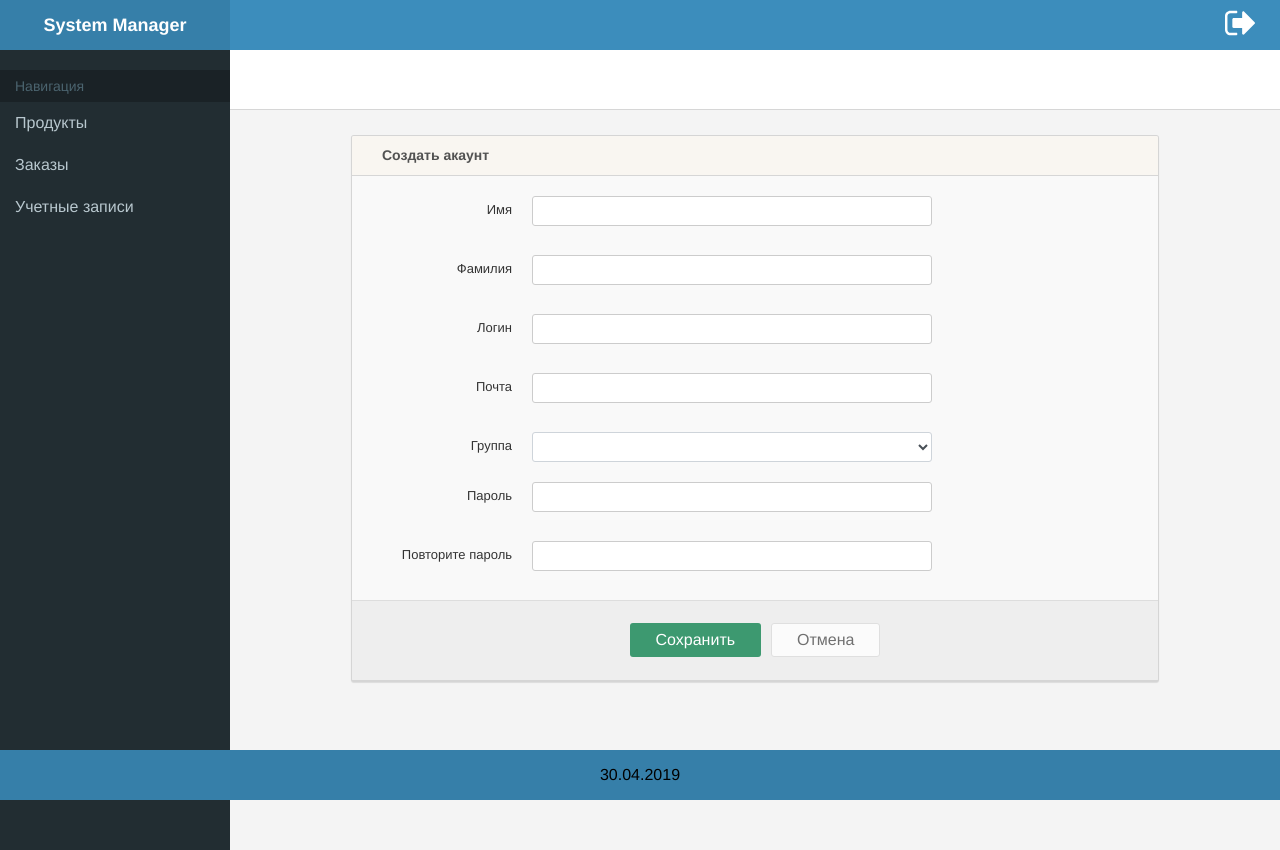
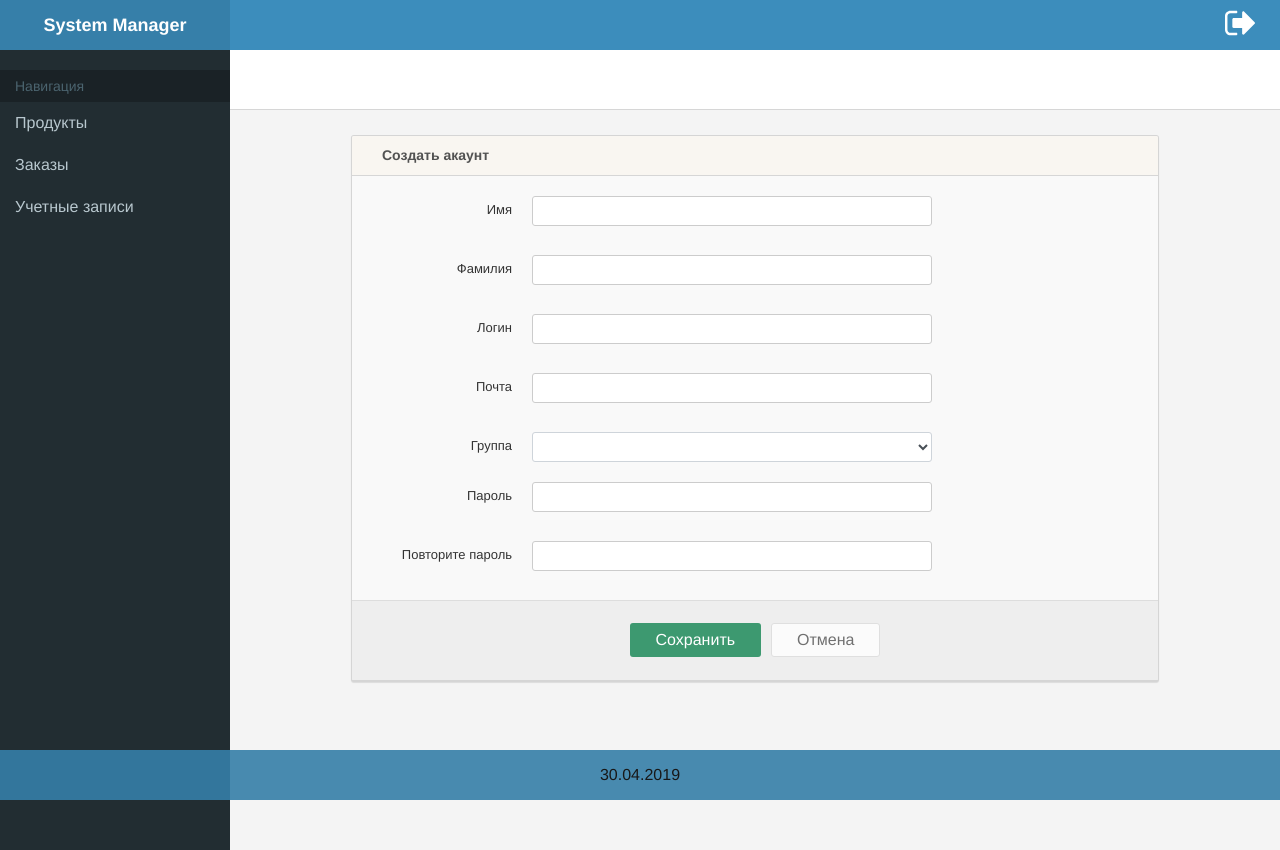
Before and after one commit to frezebloom/tkaneva, a Vue app in the folder dev/manager/: page /users/edit in a window 1280 px wide. Built offline with nearby package versions, Linux system fonts and the light colour scheme; sample sign-in values are in the browser's storage.

Commit message:
footer color

```diff
--- a/dev/manager/src/components/Footer.vue
+++ b/dev/manager/src/components/Footer.vue
@@ -13,7 +13,8 @@ export default {
   bottom: 0;
   left: 0;
   padding: 1rem;
-  background-color: #367fa9;
+  opacity: 0.9;
+  background-color: #367fa8;
   text-align: center;
 }
 </style>
--- a/dev/manager/src/components/UserForm.vue
+++ b/dev/manager/src/components/UserForm.vue
@@ -94,7 +94,7 @@ export default {
         last_name: this.state.last_name || "",
         login: this.state.login || "",
         email: this.state.email || "",
-        group_id: 1,
+        group_id: 2,
         password: "",
         confrimPassword: ""
       }
```
